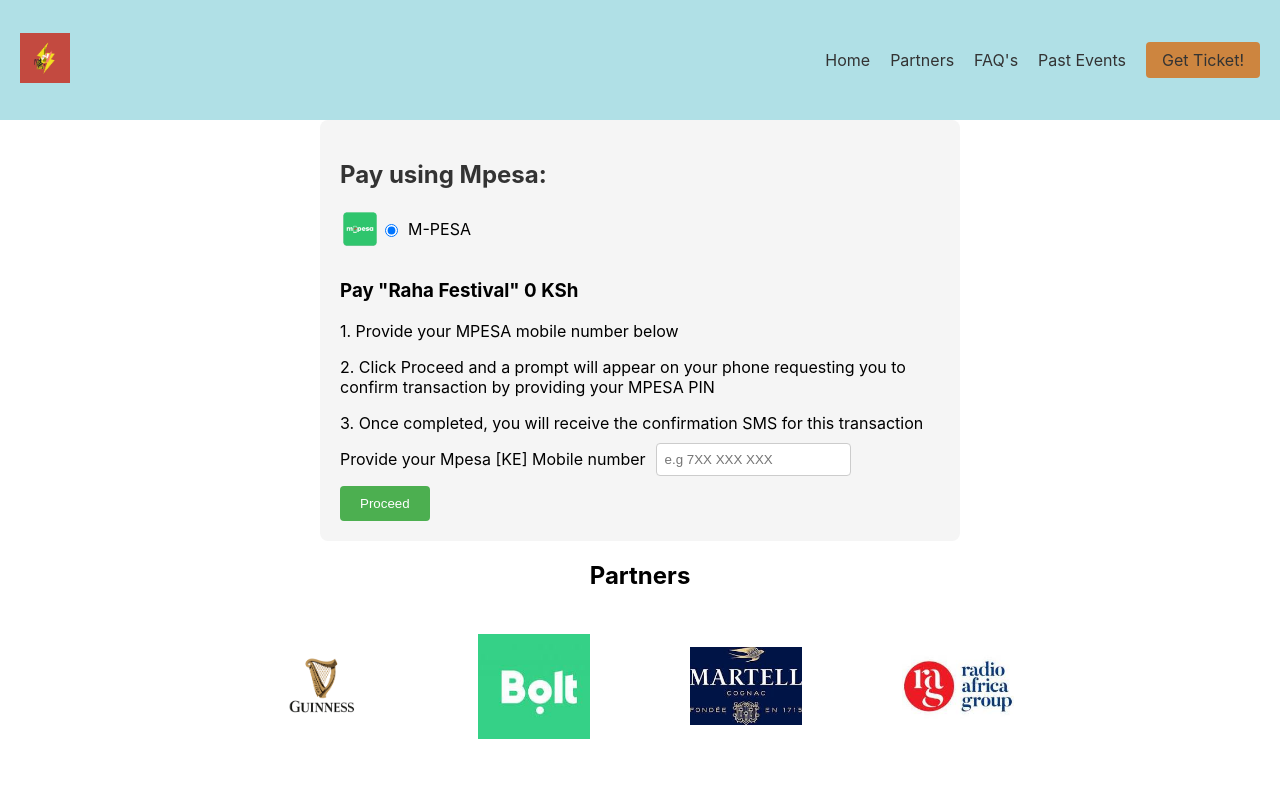
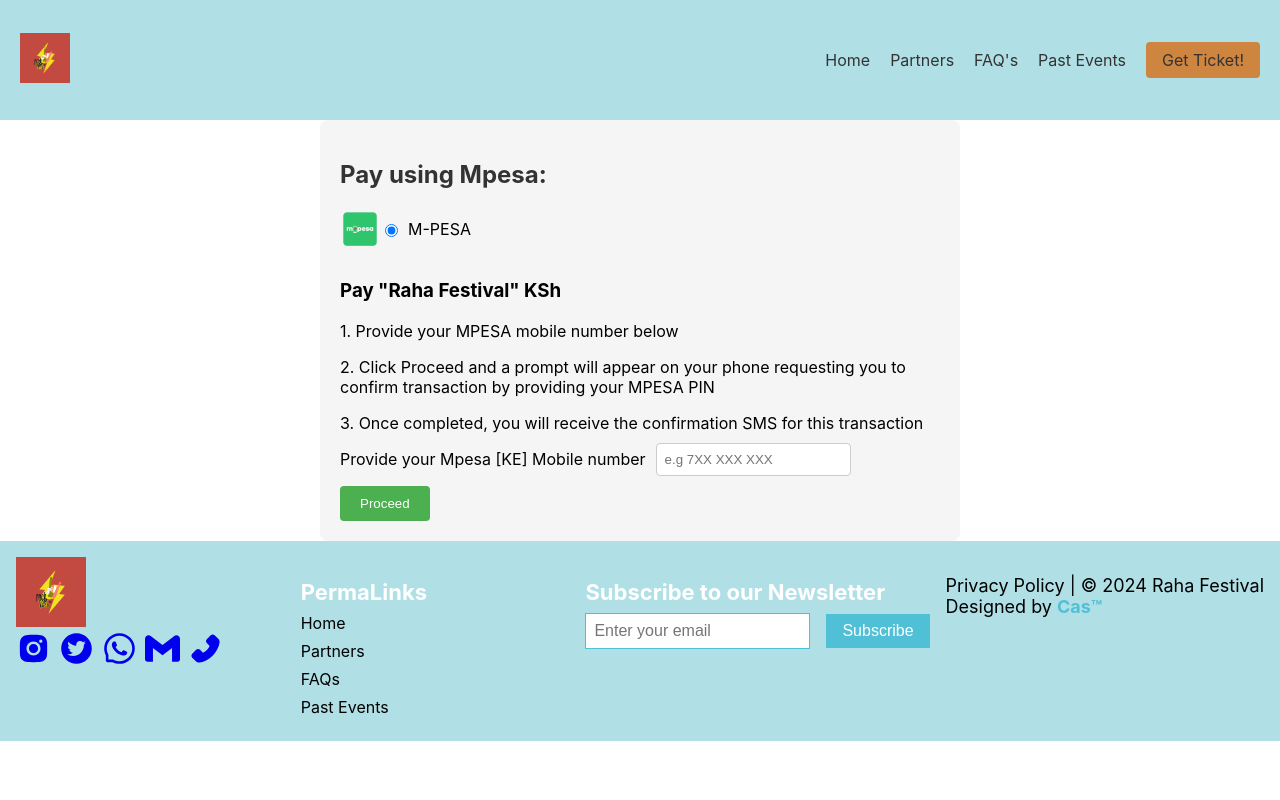
Before and after one commit to Castro32/Festival-Booking, a React (Create React App) app: page /purchase in a window 1280 px wide. Shown: the top 800 px of the page. Built offline with nearby package versions, Linux system fonts and the light colour scheme.

Commit message:
uodated the purchase and booking component

```diff
--- a/package.json
+++ b/package.json
@@ -10,6 +10,7 @@
     "@testing-library/jest-dom": "^5.17.0",
     "@testing-library/react": "^13.4.0",
     "@testing-library/user-event": "^13.5.0",
+    "axios": "^1.6.8",
     "bootstrap": "^5.3.3",
     "flowbite-react": "^0.7.3",
     "react": "^18.2.0",
--- a/src/App.js
+++ b/src/App.js
@@ -33,9 +33,7 @@
           {/* Route for the Booking component passing props */}
           <Route path="/booking" element={<Booking onSubtotalChange={handlePurchase} calculateSubtotal={calculateSubtotal} />} />
         </Routes>
-        <Partners/>
-        <About/>
-        <PastEvents/>
+
         <Footer />
       </BrowserRouter>
     </div>
--- a/src/Components/Booking/Booking.jsx
+++ b/src/Components/Booking/Booking.jsx
@@ -210,10 +210,7 @@
             <NavLink
             to={{
             pathname: '/purchase',
-            state: {
-              calculateSubtotal,
-              ticketQuantities,
-            },
+            search: `?subtotal=${calculateSubtotal()}&phone=${phone}`,
             }}
             >
               <Button>Purchase</Button>
--- a/src/Purchase/Purchase.jsx
+++ b/src/Purchase/Purchase.jsx
@@ -1,7 +1,7 @@
 import React, { useState } from 'react';
-import { useLocation } from 'react-router-dom';
 import styled from 'styled-components';
-
+import { useLocation, useSearchParams } from 'react-router-dom';
+import axios from 'axios'
 
 const Container = styled.div`
   max-width: 600px;
@@ -59,31 +59,45 @@
   cursor: pointer;
 `;
 
-// Purchase Component
+
 const Purchase = () => {
-  const location = useLocation();
-  console.log('location')
-  const { ticketQuantities } = location.state || {};
+  const [searchParams] = useSearchParams();
+  const subtotal = searchParams.get('subtotal');
+  const phone = searchParams.get('phone');
 
-  // Calculate subtotal
-  const calculateSubtotal = () => {
-    if (!ticketQuantities) return 0;
 
-    const ticketPrices = {
-      'regular-advance': 700,
-      'regular-gate': 1000,
-      'vip-advance': 2000,
-      'vip-gate': 4500,
+
+
+  const [selectedPaymentOption, setSelectedPaymentOption] = useState('mpesa');
+
+
+    const handleSubmit = async (e) => {
+      e.preventDefault();
+      console.log('Phone Number:', phone);
+      console.log('Amount:', subtotal);
+
+      try {
+        const payload = {
+          amount: subtotal,
+          phone: phone
         };
 
-    return Object.entries(ticketQuantities).reduce((total, [ticketType, quantity]) => {
-      return total + ticketPrices[ticketType] * quantity;
-    }, 0);
+        const url = 'http://localhost:5050/api/stk';
+        const response = await axios.post(url, payload);
+        console.log(response.data);
+
+        // Handle the response from the backend as needed
+        if (response.status === 200) {
+          // Success
+          console.log('STK Push initiated successfully');
+        } else {
+          // Error
+          console.error('Error initiating STK Push');
+        }
+      } catch (error) {
+        console.error('Error:', error);
+      }
     };
-
-  const subtotal = calculateSubtotal();
-  const [selectedPaymentOption, setSelectedPaymentOption] = useState('mpesa');
-  const [mobileNumber, setMobileNumber] = useState('');
 
   return (
     <Container>
@@ -114,12 +128,12 @@
      Provide your Mpesa [KE] Mobile number
   <input
     type="tel"
-                value={mobileNumber}
-                onChange={(e) => setMobileNumber(e.target.value)}
+    defaultValue={phone}
+    //onChange={(e) => setMobileNumber(e.target.value)}
     placeholder="e.g 7XX XXX XXX"
   />
 </MobileNumberInput>
-            <ProceedButton>Proceed</ProceedButton>
+<ProceedButton onClick={handleSubmit}>Proceed</ProceedButton>
           </div>
         )}
       </PaymentDetails>
```
Also changed, not shown: 1 other file (tests, documents, lock files or other folders). Lines whose indentation alone changed are shown as unchanged.
